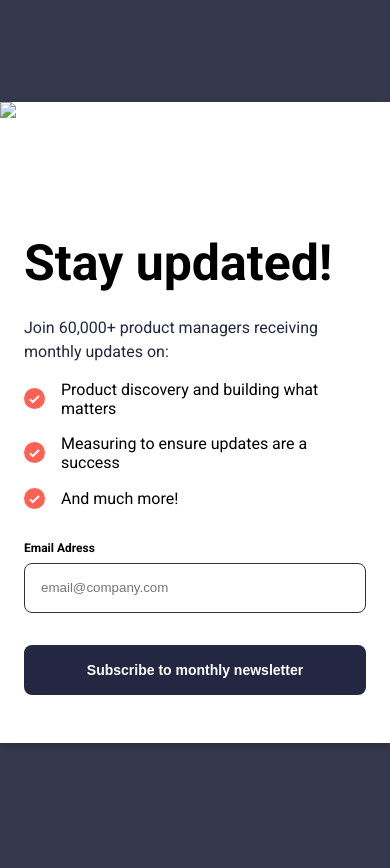
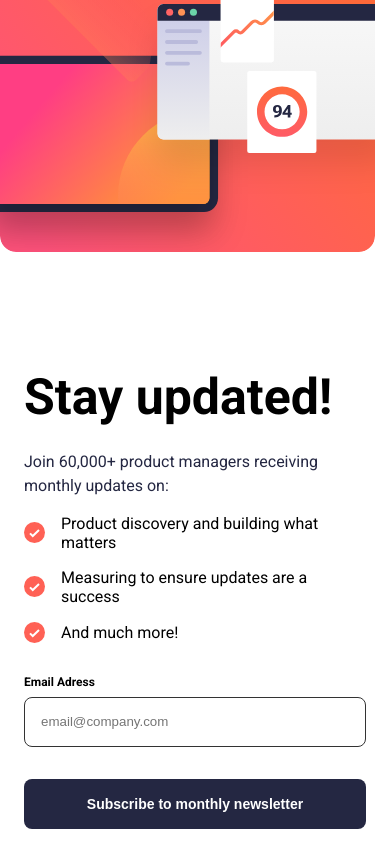
Before and after one commit to unaygney/signUpForm.gitgub.io, a plain HTML site: page index.html in a window 390 px wide. Before the commit the page ends 844 px from the top, so only its background shows below. Drawn offline with Linux system fonts and the light colour scheme.

Commit message:
Update index-style.css

```diff
--- a/styles/index-style.css
+++ b/styles/index-style.css
@@ -101,7 +101,7 @@ ul li img{
 
 
     .image img{
-      content:url(./images/illustration-sign-up-mobile.svg);
+      content:url(/images/illustration-sign-up-mobile.svg);
     }
 
 
```
